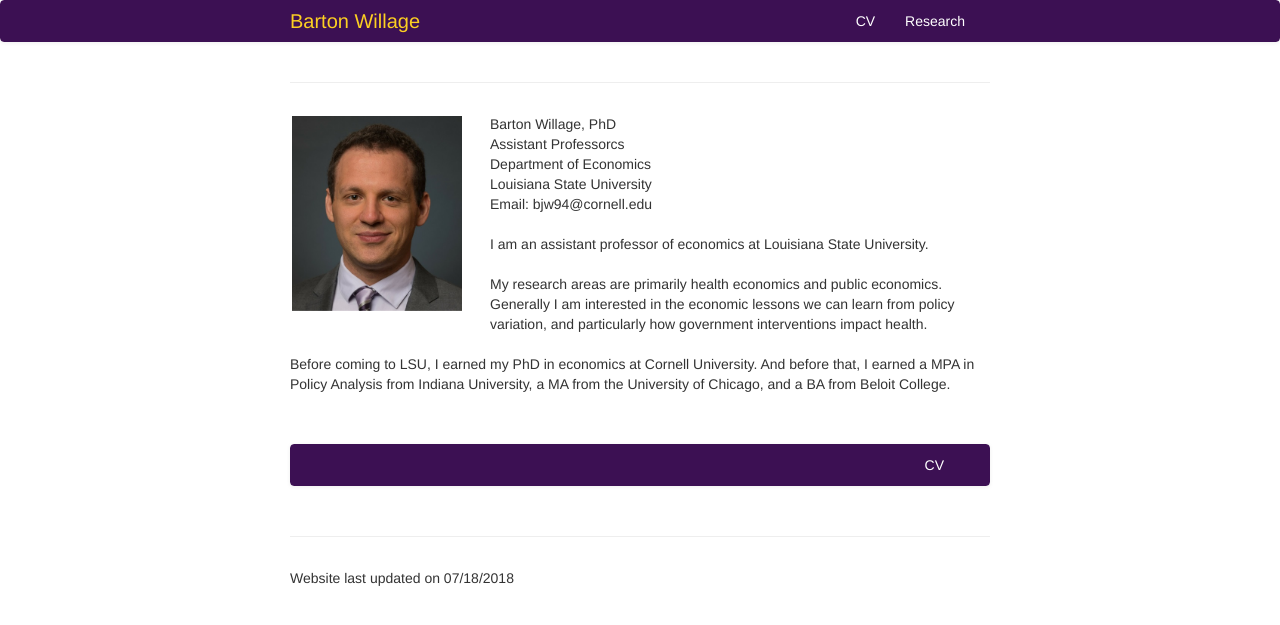
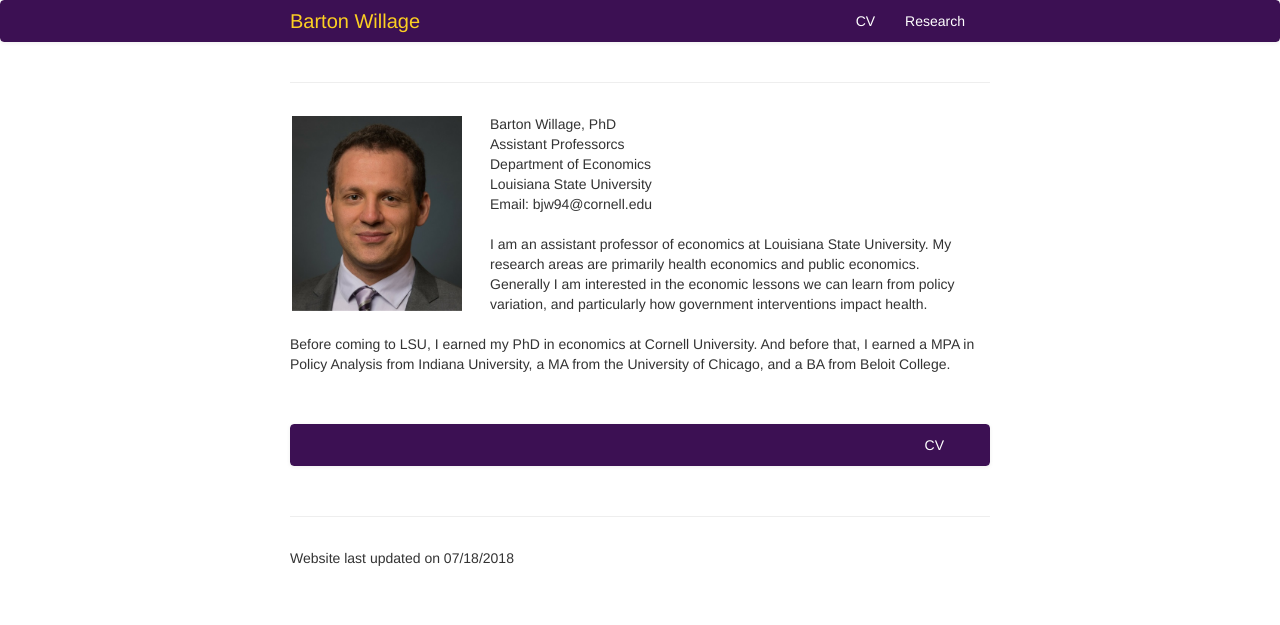
Before and after one commit to bjwillage/bjwillage.github.io, a Jekyll site: the page built from index.md, in a window 1280 px wide. Shown: the top 625 px of the page. Built offline with Jekyll 4.4.1, drawn with Linux system fonts in a browser that asks for light colours.

```diff
--- a/index.md
+++ b/index.md
@@ -29,9 +29,7 @@ keywords:
             Email: bjw94@cornell.edu<br>
 
 
-        <br>I am an assistant professor of economics at Louisiana State University.  <br><br>
-
-        My research areas are primarily health economics and public economics. Generally I am interested in the economic lessons we can learn from policy variation, and particularly how government interventions impact health.
+        <br>I am an assistant professor of economics at Louisiana State University. My research areas are primarily health economics and public economics. Generally I am interested in the economic lessons we can learn from policy variation, and particularly how government interventions impact health.
 
             </div>
         </div>
```
